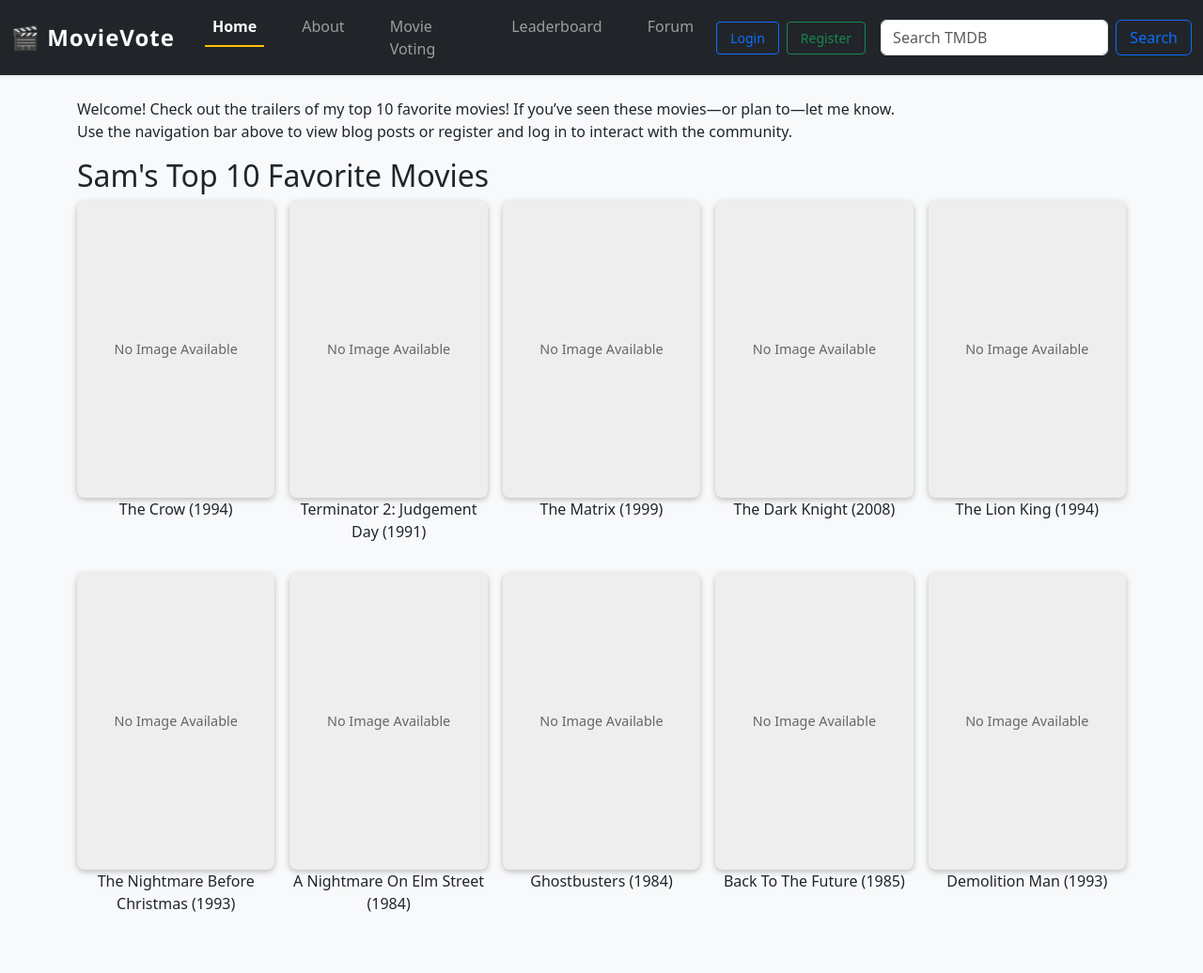
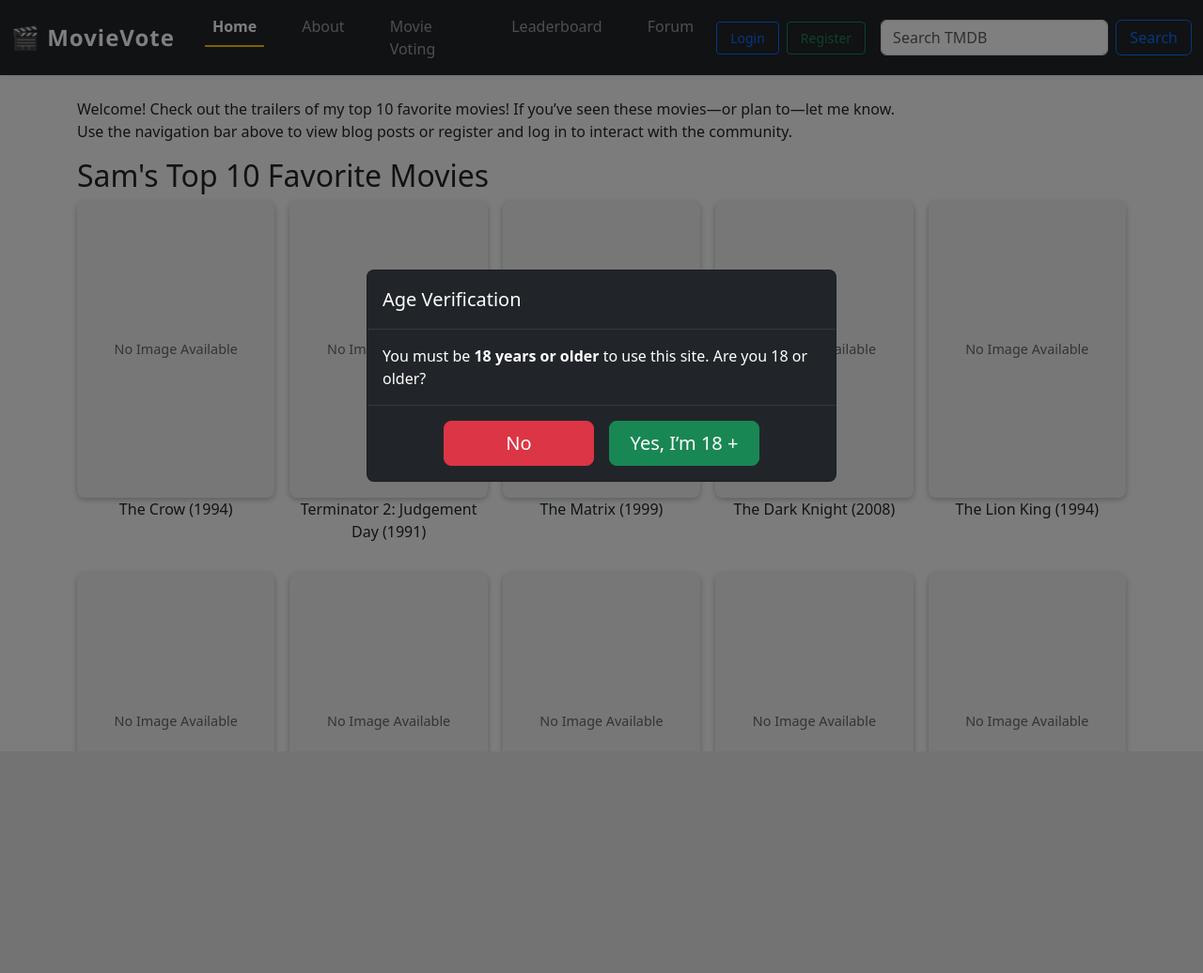
Before and after one commit to JSaumat/finalprojectJoseSaumat, a Django app: page / in a window 1280 px wide. Shown: the top 1036 px of the page at 94% size. After the commit the page ends 777 px from the top, so only its background shows below. Run offline with Django 5.2, Linux system fonts and the light colour scheme; data that the repository does not hold is empty.

Commit message:
Added a modal to replicate the one I used in mini project 3. Added snippet code to README.md, added snippet code to base.html, and made CSS changes to customize the modal to my liking.

```diff
--- a/movies/static/css/movies.css
+++ b/movies/static/css/movies.css
@@ -158,3 +158,13 @@ body {
   color:#666;
   font-size:.9rem;
 }
+
+/* ─── Dark-theme modal that matches navbar-dark bg-dark ─────────── */
+.modal-dark .modal-content            { background:#212529; color:#fff; }
+.modal-dark .modal-header,
+.modal-dark .modal-footer             { border-color:#343a40; }
+.modal-dark a,
+.modal-dark a:hover,
+.modal-dark .btn-close                { color:#fff; }
+/* same width for both modal buttons */
+.age-btn { min-width: 160px; }
--- a/movies/templates/movies/base.html
+++ b/movies/templates/movies/base.html
@@ -160,6 +160,54 @@
 
 {% block extra_js %}{% endblock %}
 
+
+{#  Age-gate modal  --------------------------------------------------#}
+<div class="modal fade modal-dark" id="ageGateModal" tabindex="-1" aria-hidden="true">
+  <div class="modal-dialog modal-dialog-centered">
+    <div class="modal-content">
+
+      <div class="modal-header">
+        <h5 class="modal-title">Age Verification</h5>
+      </div>
+
+      <div class="modal-body">
+        You must be <strong>18&nbsp;years or older</strong> to use this site.
+        Are you 18 or older?
+      </div>
+
+      <div class="modal-footer justify-content-center">            {# centred #}
+
+          <button id="age-no"
+                  class="btn btn-danger btn-lg age-btn mx-2">No</button>
+          <button id="age-yes"
+                  class="btn btn-success btn-lg age-btn mx-2">Yes, I’m 18 +</button>
+      </div>
+
+    </div>
+  </div>
+</div>
+
+<script>
+  // show modal only if not verified yet
+  const verified = localStorage.getItem("ageVerified");
+  if (!verified) {
+    const modal = new bootstrap.Modal(document.getElementById("ageGateModal"),
+                                      {backdrop: "static", keyboard: false});
+    modal.show();
+
+    document.getElementById("age-yes").onclick = () => {
+      localStorage.setItem("ageVerified", "true"); // remember forever
+      modal.hide();
+    };
+
+    document.getElementById("age-no").onclick = () => {
+      window.location.href = "https://www.google.com";
+    };
+  }
+</script>
+
+
+
 </body>
 
 </html>
```
Also changed, not shown: README.md.
